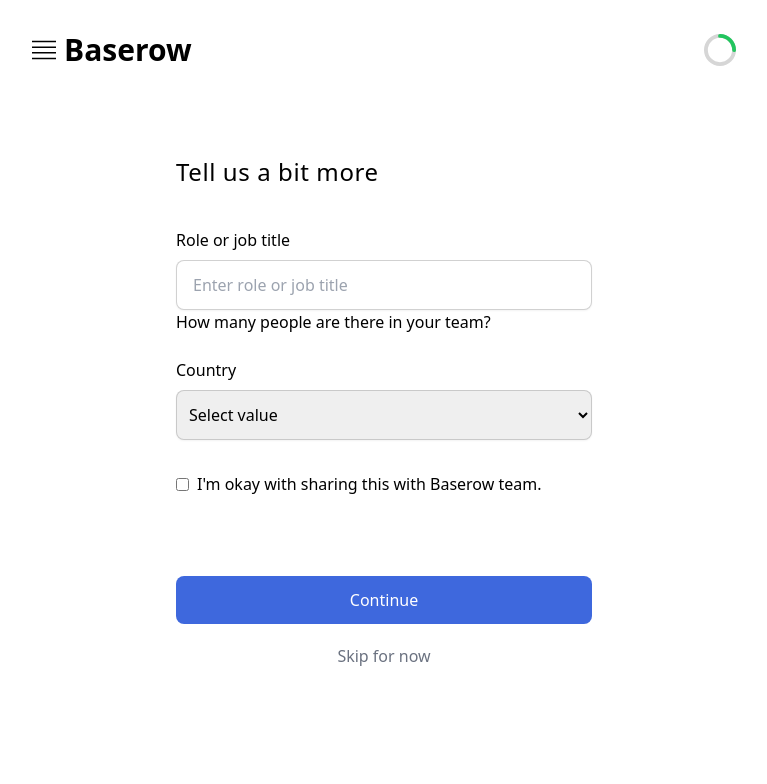
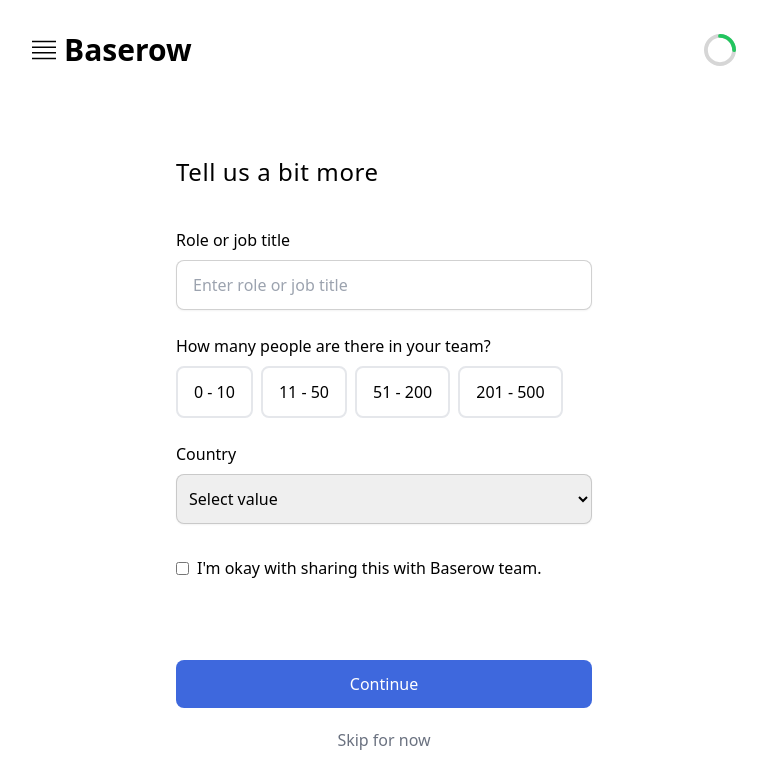
Before and after one commit to SonderUA/form-project, a React (Vite) app in the folder client/: page / in a window 1280 px wide. Shown: the top 784 px of the page, without its empty margins (256-1023 px from the left). Built offline with nearby package versions, Linux system fonts and the light colour scheme.

Commit message:
feat(Form): add range selector element with handler function

```diff
--- a/client/src/Form.tsx
+++ b/client/src/Form.tsx
@@ -15,10 +15,22 @@
 		country: "",
 		agreement: false,
 	});
+	const ranges = ["0 - 10", "11 - 50", "51 - 200", "201 - 500"];
 
 	function handleFormSubmit(event: React.FormEvent) {
 		event.preventDefault();
 		return;
+	}
+
+	function handleRangeChange(event: React.MouseEvent<HTMLButtonElement>) {
+		event.preventDefault();
+		const text = event.currentTarget.textContent;
+		if (text && ranges.includes(text)) {
+			setForm((prevForm) => ({
+				...prevForm,
+				range: text,
+			}));
+		}
 	}
 
 	return (
@@ -37,8 +49,22 @@
 					placeholder="Enter role or job title"
 					className="mt-2 py-3 px-4 border-neutral-400 border-[1px] border-opacity-50 rounded-lg shadow-sm focus:outline-none"
 				/>
-				<p>How many people are there in your team?</p>
-				{/* Add buttons selection */}
+				<p className="mt-6">How many people are there in your team?</p>
+				<div className="flex w-full gap-2 mt-2 flex-wrap">
+					{ranges.map((range) => (
+						<button
+							key={range}
+							className={`border-2 px-4 py-3 rounded-lg ${
+								range === form.range
+									? "bg-gray-100 border-blue-700"
+									: "hover:bg-gray-200 hover:border-gray-300"
+							}`}
+							onClick={handleRangeChange}
+						>
+							{range}
+						</button>
+					))}
+				</div>
 				<label htmlFor="country" className="mt-6">
 					Country
 				</label>
```
